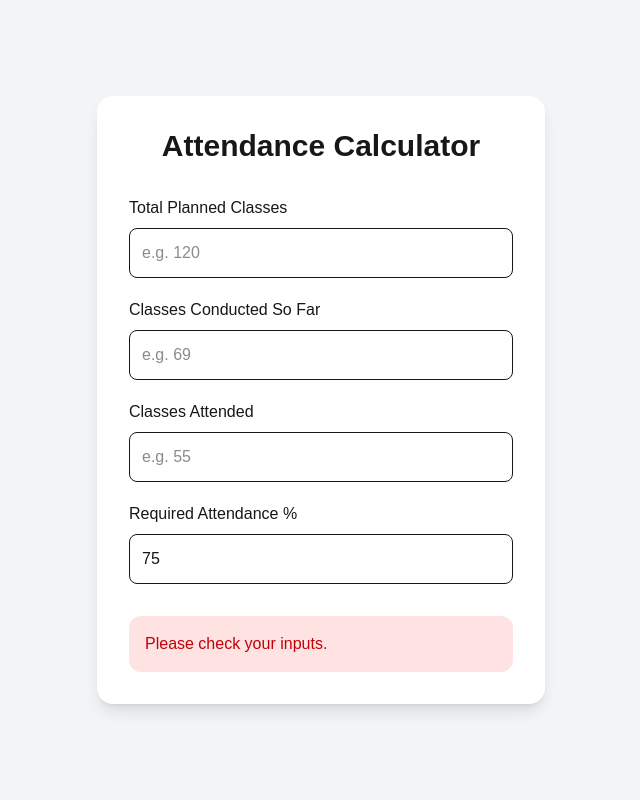
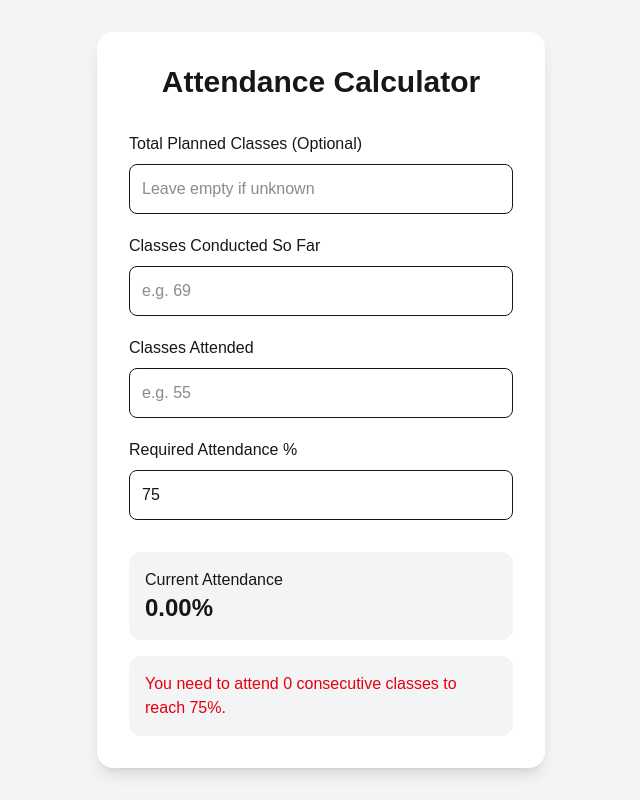
Before and after one commit to arushi-sahay/student-toolkit, a Next.js app: page / in a window 1280 px wide. Shown: the whole page, without its empty margins (319-959 px from the left). Built offline with nearby package versions, Linux system fonts and the light colour scheme.

Commit message:
Added optional planned classes mode

```diff
--- a/app/page.tsx
+++ b/app/page.tsx
@@ -13,10 +13,23 @@ export default function Home() {
   const attended = Number(attendedClasses);
   const required = Number(requiredAttendance);
 
-  const remainingClasses = planned - conducted;
-
   const currentAttendance =
     conducted > 0 ? (attended / conducted) * 100 : 0;
+
+  const usingPlannedMode = plannedClasses.trim() !== "";
+
+  let resultMessage = "";
+  let resultColor = "";
+
+  const invalidInput =
+    attended > conducted ||
+    (usingPlannedMode && conducted > planned);
+
+  if (!invalidInput) {
+    if (usingPlannedMode) {
+      // SEMESTER-CONSTRAINED MODE
+
+      const remainingClasses = planned - conducted;
 
       const minimumAttendanceNeeded = Math.ceil(
         (required / 100) * planned
@@ -27,31 +40,75 @@ export default function Home() {
         0
       );
 
-  const maxClassesCanMiss = remainingClasses - futureClassesNeeded;
+      const maxClassesCanMiss =
+        remainingClasses - futureClassesNeeded;
 
-  const invalidInput =
-    attended > conducted ||
-    conducted > planned ||
-    planned <= 0;
+      if (maxClassesCanMiss >= 0) {
+        resultMessage = `You can still miss ${maxClassesCanMiss} classes this semester.`;
+        resultColor = "text-green-600";
+      } else {
+        resultMessage =
+          "You can no longer reach the required attendance this semester.";
+        resultColor = "text-red-600";
+      }
+    } else {
+      // ROLLING MODE
+
+      let classesCanMiss = 0;
+
+      while (
+        ((attended / (conducted + classesCanMiss)) * 100) >=
+        required
+      ) {
+        classesCanMiss++;
+      }
+
+      classesCanMiss--;
+
+      if (classesCanMiss >= 0) {
+        resultMessage = `You can currently miss ${classesCanMiss} more classes before dropping below ${required}%.`;
+        resultColor = "text-green-600";
+      } else {
+        let classesNeeded = 0;
+
+        while (
+          (((attended + classesNeeded) /
+            (conducted + classesNeeded)) *
+            100) <
+          required
+        ) {
+          classesNeeded++;
+        }
+
+        resultMessage = `You need to attend ${classesNeeded} consecutive classes to reach ${required}%.`;
+
+        resultColor = "text-red-600";
+      }
+    }
+  }
 
   return (
     <main className="min-h-screen bg-gray-100 flex items-center justify-center p-6">
       <div className="bg-white p-8 rounded-2xl shadow-lg w-full max-w-md">
+
         <h1 className="text-3xl font-bold mb-8 text-center">
           Attendance Calculator
         </h1>
 
         <div className="flex flex-col gap-5">
+
           <div>
             <label className="block mb-2 font-medium">
-              Total Planned Classes
+              Total Planned Classes (Optional)
             </label>
 
             <input
               type="number"
-              placeholder="e.g. 120"
+              placeholder="Leave empty if unknown"
               value={plannedClasses}
-              onChange={(e) => setPlannedClasses(e.target.value)}
+              onChange={(e) =>
+                setPlannedClasses(e.target.value)
+              }
               className="border p-3 rounded-lg w-full"
             />
           </div>
@@ -65,7 +122,9 @@ export default function Home() {
               type="number"
               placeholder="e.g. 69"
               value={conductedClasses}
-              onChange={(e) => setConductedClasses(e.target.value)}
+              onChange={(e) =>
+                setConductedClasses(e.target.value)
+              }
               className="border p-3 rounded-lg w-full"
             />
           </div>
@@ -79,7 +138,9 @@ export default function Home() {
               type="number"
               placeholder="e.g. 55"
               value={attendedClasses}
-              onChange={(e) => setAttendedClasses(e.target.value)}
+              onChange={(e) =>
+                setAttendedClasses(e.target.value)
+              }
               className="border p-3 rounded-lg w-full"
             />
           </div>
@@ -93,17 +154,21 @@ export default function Home() {
               type="number"
               placeholder="75"
               value={requiredAttendance}
-              onChange={(e) => setRequiredAttendance(e.target.value)}
+              onChange={(e) =>
+                setRequiredAttendance(e.target.value)
+              }
               className="border p-3 rounded-lg w-full"
             />
           </div>
+
         </div>
 
         {!invalidInput ? (
           <div className="mt-8 space-y-4">
+
             <div className="bg-gray-100 p-4 rounded-xl">
               <p className="font-medium">
-                Current Attendance:
+                Current Attendance
               </p>
 
               <p className="text-2xl font-bold">
@@ -111,53 +176,19 @@ export default function Home() {
               </p>
             </div>
 
-            <div className="bg-gray-100 p-4 rounded-xl">
-              <p className="font-medium">
-                Remaining Classes:
-              </p>
-
-              <p className="text-2xl font-bold">
-                {remainingClasses}
-              </p>
+            <div
+              className={`bg-gray-100 p-4 rounded-xl font-medium ${resultColor}`}
+            >
+              {resultMessage}
             </div>
 
-            <div className="bg-gray-100 p-4 rounded-xl">
-              <p className="font-medium">
-                Minimum Future Classes You Must Attend:
-              </p>
-
-              <p className="text-2xl font-bold">
-                {futureClassesNeeded}
-              </p>
-            </div>
-
-            <div className="bg-gray-100 p-4 rounded-xl">
-              <p className="font-medium">
-                Maximum Classes You Can Still Miss:
-              </p>
-
-              <p
-                className={`text-2xl font-bold ${
-                  maxClassesCanMiss < 0
-                    ? "text-red-600"
-                    : "text-green-600"
-                }`}
-              >
-                {maxClassesCanMiss}
-              </p>
-            </div>
-
-            {maxClassesCanMiss < 0 && (
-              <p className="text-red-600 font-medium text-center">
-                You cannot reach the required attendance anymore.
-              </p>
-            )}
           </div>
         ) : (
           <div className="mt-8 bg-red-100 text-red-700 p-4 rounded-xl">
             Please check your inputs.
           </div>
         )}
+
       </div>
     </main>
   );
```
Lines whose indentation alone changed are shown as unchanged.
